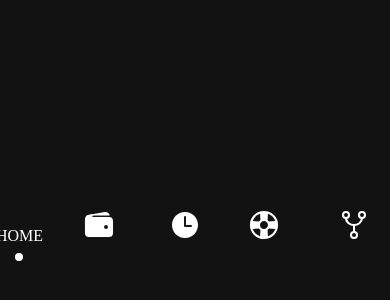
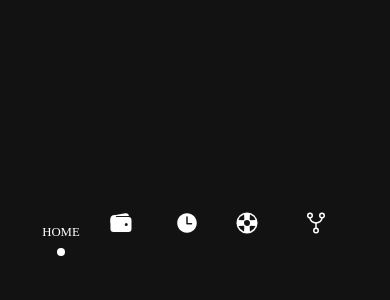
Before and after one commit to abdul04121995/menubar, a plain HTML site: page index.html in a window 390 px wide. Shown: the part 204-504 px from the top of the page. Drawn offline with nearby package versions, Linux system fonts and the light colour scheme.

Commit message:
using media query

```diff
--- a/style.css
+++ b/style.css
@@ -24,12 +24,13 @@ body {
 ion-icon {
   font-size: 2rem;
 }
+
 ul {
   display: flex;
 }
-li:not(:last-child) {
+/* li:not(:last-child) {
   margin-right: 0.5rem;
-}
+} */
 li {
   position: relative;
   /* border: 1px solid white; */
@@ -66,3 +67,11 @@ li.active .menu-word {
 li.active .menu-icon {
   transform: translateY(-100%);
 }
+@media screen and (max-width: 768px) {
+  ion-icon {
+    font-size: 1.5rem;
+  }
+  .menu-word {
+    font-size: 0.8rem;
+  }
+}
```
